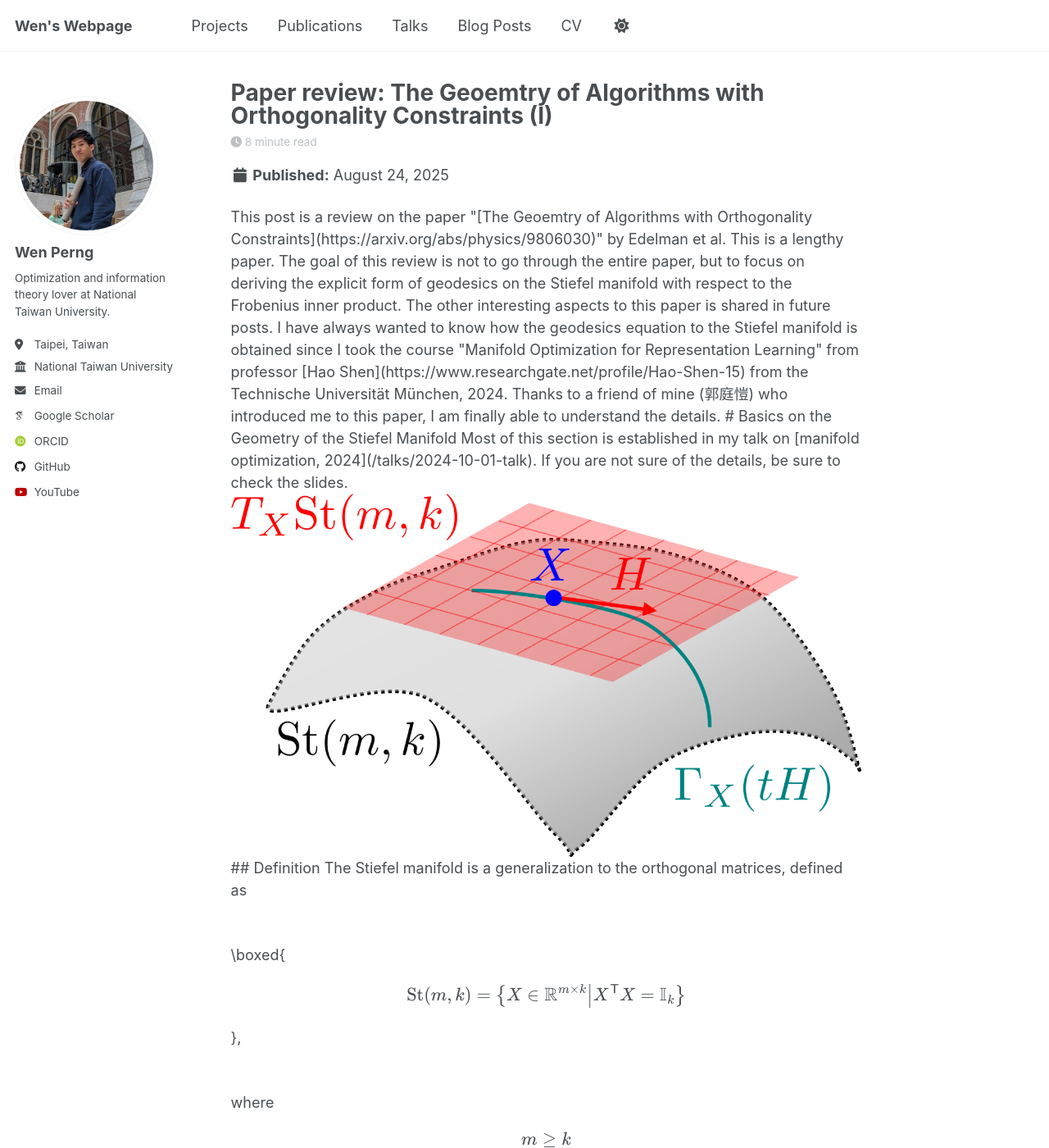
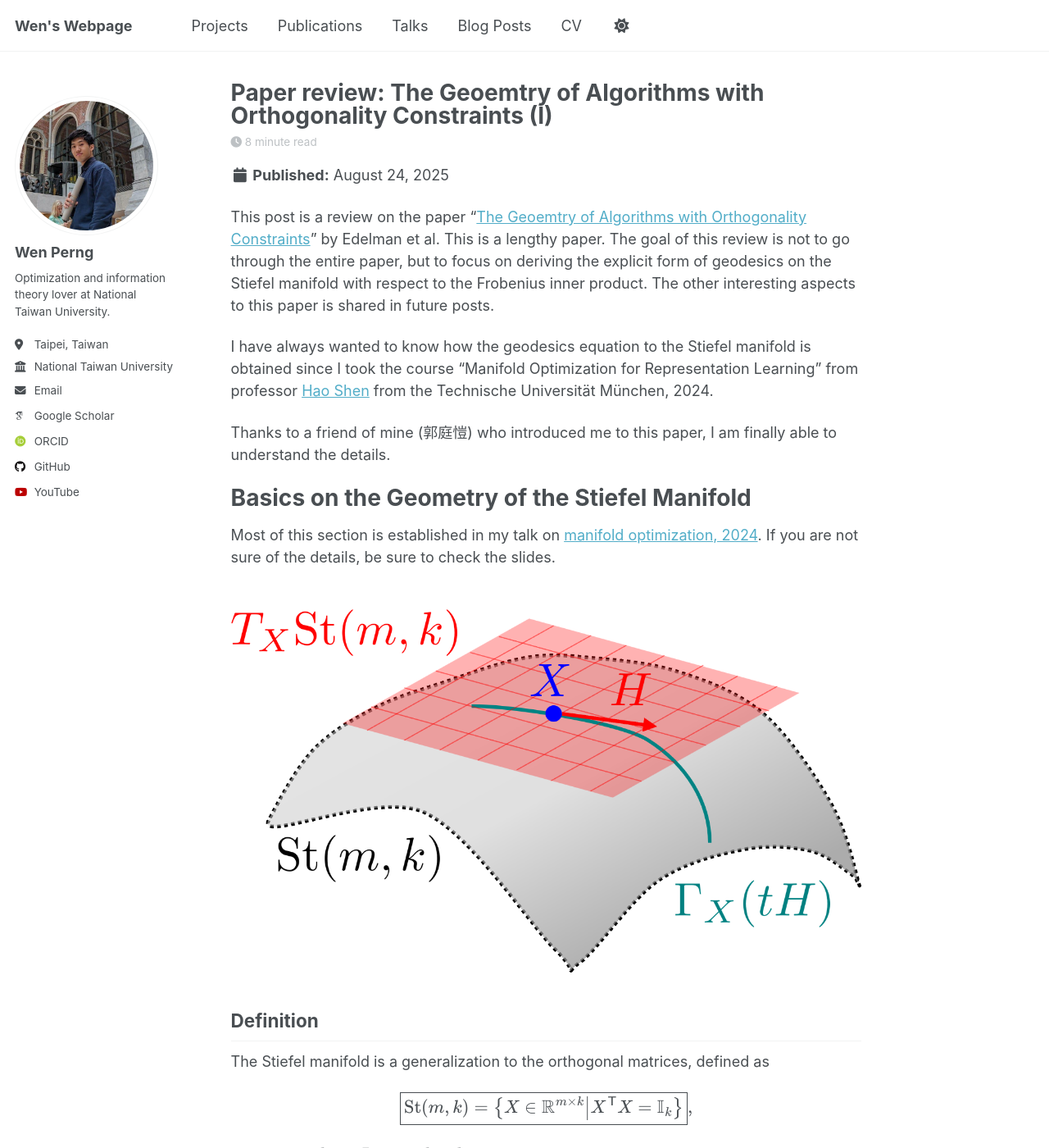
Before and after one commit to WenPerng/WenPerng.github.io, a Jekyll site: the page built from _posts/2025-08-24-blog-post.md, in a window 1280 px wide and 1400 px high. Shown: the whole window at 82% size. Built offline with Jekyll 4.4.1, drawn with Linux system fonts in a browser that asks for light colours; some web fonts are replaced; a script that is not in the unit is left out; some of the changed text lies outside the part shown.

Commit message:
blog latex

```diff
--- a/_config.yml
+++ b/_config.yml
@@ -100,7 +100,7 @@ project_category:
 teaser                   :  # filename of teaser fallback teaser image placed in /images/, .e.g. "500x300.png"
 breadcrumbs              : false # true, false (default)
 words_per_minute         : 160
-future                   : true
+future                   : false
 read_more                : "disabled" # if enabled, adds "Read more" links to excerpts
 talkmap_link             : false      #change to true to add link to talkmap on talks page
 comments:
--- a/_posts/2025-08-24-blog-post.md
+++ b/_posts/2025-08-24-blog-post.md
@@ -8,7 +8,6 @@ tags:
 excerpt: "This post is a review on the paper \"[The Geoemtry of Algorithms with Orthogonality Constraints](https://arxiv.org/abs/physics/9806030)\" by Edelman et al. The focus of this review is on deriving the geodesics on the Stiefel manifold with respect to the Frobenius inner product."
 ---
 
-<p>
 This post is a review on the paper "[The Geoemtry of Algorithms with Orthogonality Constraints](https://arxiv.org/abs/physics/9806030)" by Edelman et al. This is a lengthy paper. The goal of this review is not to go through the entire paper, but to focus on deriving the explicit form of geodesics on the Stiefel manifold with respect to the Frobenius inner product. The other interesting aspects to this paper is shared in future posts.
 
 I have always wanted to know how the geodesics equation to the Stiefel manifold is obtained since I took the course "Manifold Optimization for Representation Learning" from professor [Hao Shen](https://www.researchgate.net/profile/Hao-Shen-15) from the Technische Universität München, 2024.
@@ -22,14 +21,18 @@ Most of this section is established in my talk on [manifold optimization, 2024](
 
 ## Definition
 The Stiefel manifold is a generalization to the orthogonal matrices, defined as
-$$$$
+<p>
+$$
 \boxed{\begin{equation*}
 	\mathrm{St}(m,k) = \left\{ X \in \mathbb{R}^{m \times k} \middle\vert X^{\mathsf{T}} X = \mathbb{I}_k\right\}
 \end{equation*}},
-$$$$
-where $$m\ge k$$ and $$\mathbb{I}_k$$ is the $$k \times k$$ identity matrix. Its dimension is
-<!-- <p> -->
-$$$$ \dim\left( \mathrm{St}(m,k) \right) = mk - \frac{k(k+1)}{2}.$$$$
+$$
+</p>
+where \\(m\ge k\\) and \\(\mathbb{I}_k\\) is the \\(k \times k\\) identity matrix. Its dimension is
+<p>
+$$
+	\dim\left( \mathrm{St}(m,k) \right) = mk - \frac{k(k+1)}{2}.
+$$
 </p>
 This is easily obtained from the regular value level set theorem[^1].
 
```
Also changed, not shown: other parts of _posts/2025-08-24-blog-post.md (+1 -1 lines).
